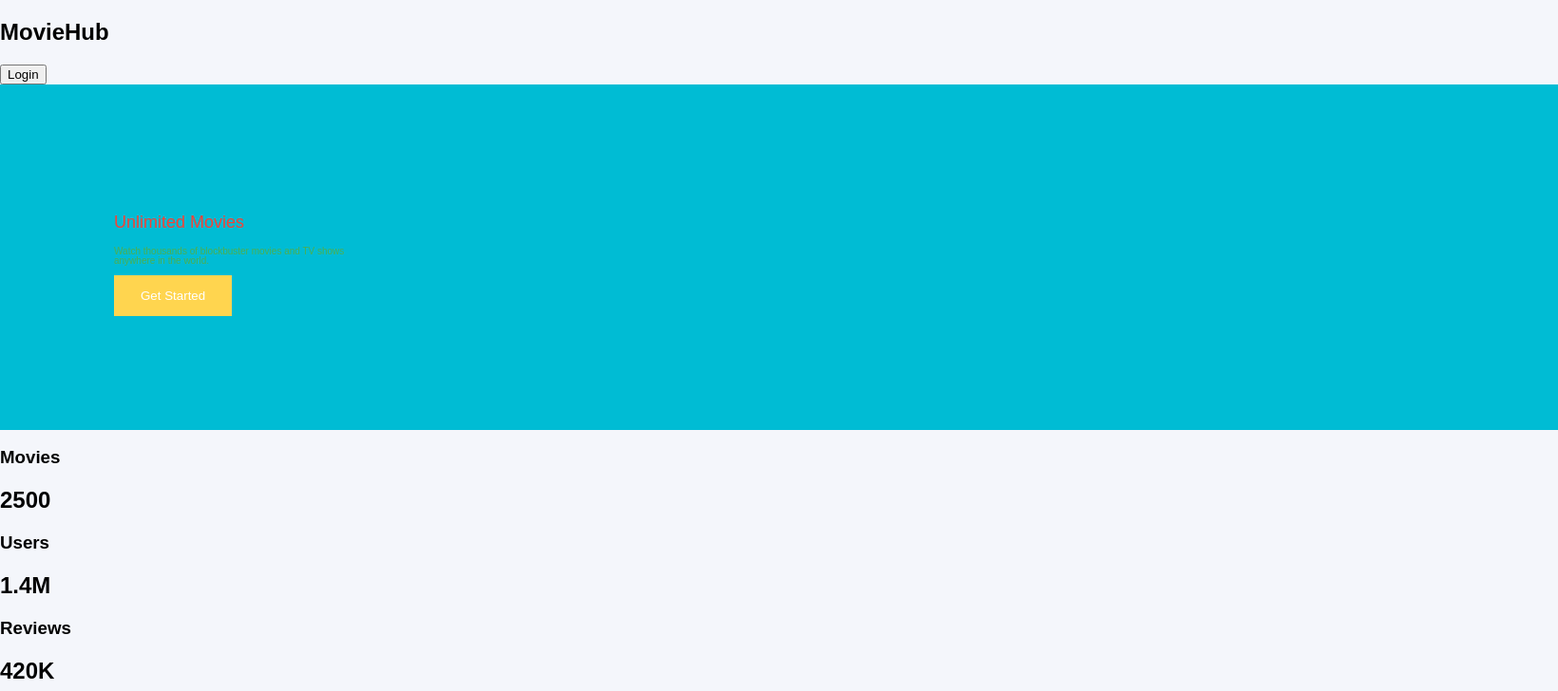
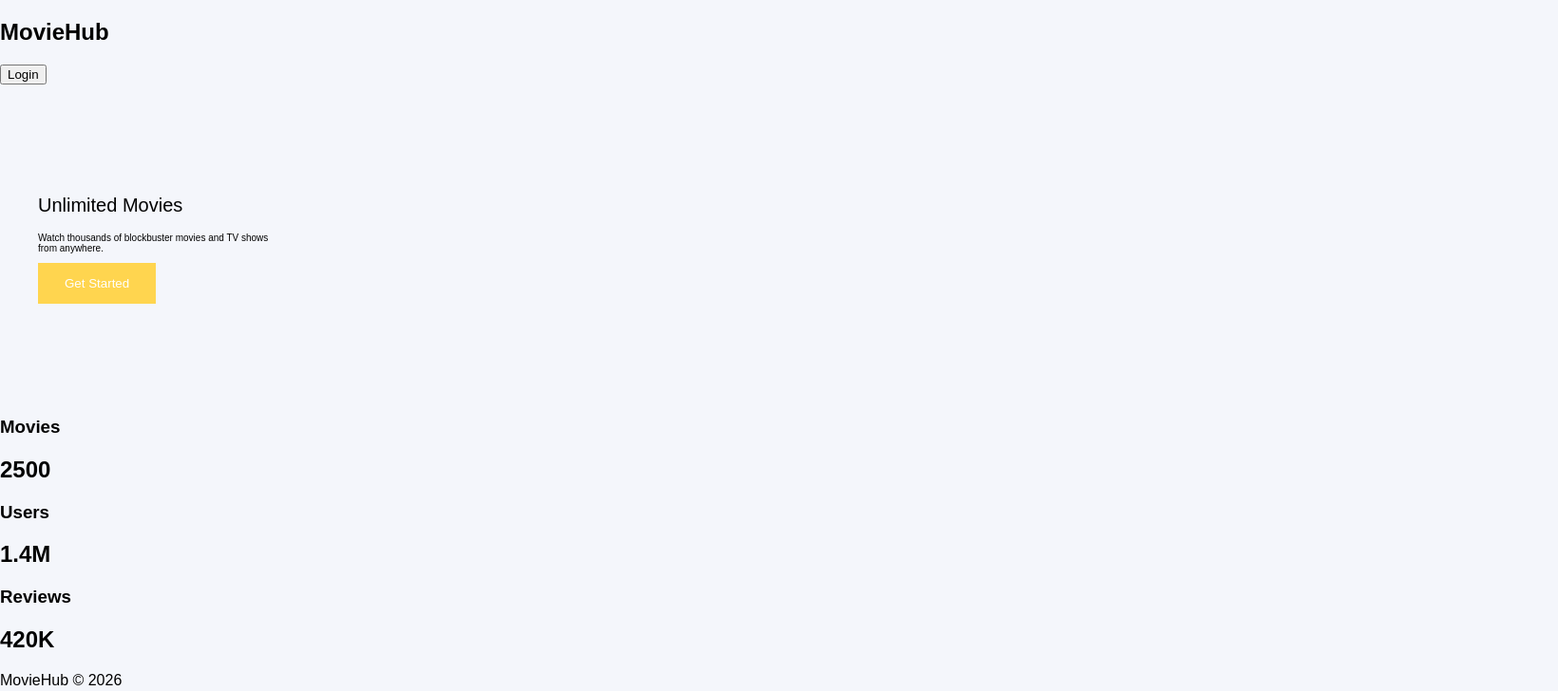
Before and after one commit to usamaali321/react-pr-review-demo, a React (Vite) app: page / in a window 1280 px wide. Shown: the top 728 px of the page at 95% size, 1640 px wide, since content can reach past the window. Built offline with nearby package versions, Linux system fonts and the light colour scheme; the HTML template or start-up script is replaced by a standard one.

Commit message:
Hero component review test

```diff
--- a/src/components/Hero.jsx
+++ b/src/components/Hero.jsx
@@ -2,16 +2,15 @@ export default function Hero() {
   return (
     <section
       style={{
-        width: "1400px",
-        padding: "120px",
-        background: "#00BCD4"
+        maxWidth: "1400px",
+        margin: "0 auto",
+        padding: "100px 40px"
       }}
     >
       <h2
         style={{
-          fontSize: "18px",
-          fontWeight: 300,
-          color: "#F44336"
+          fontSize: "20px",
+          fontWeight: 400
         }}
       >
         Unlimited Movies
@@ -20,12 +19,10 @@ export default function Hero() {
       <p
         style={{
           fontSize: "10px",
-          width: "250px",
-          color: "#4CAF50",
-          lineHeight: 1
+          maxWidth: "260px"
         }}
       >
-        Watch thousands of blockbuster movies and TV shows anywhere in the world.
+        Watch thousands of blockbuster movies and TV shows from anywhere.
       </p>
 
       <button
```
